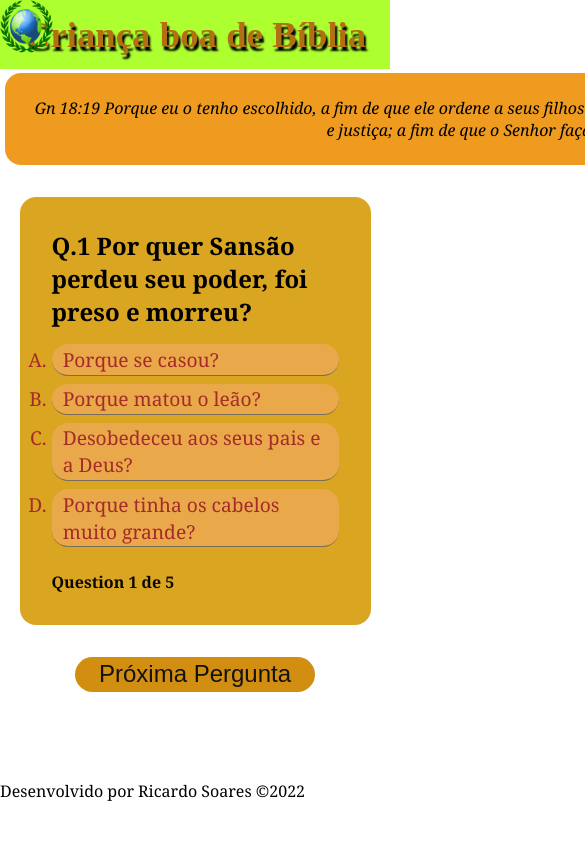
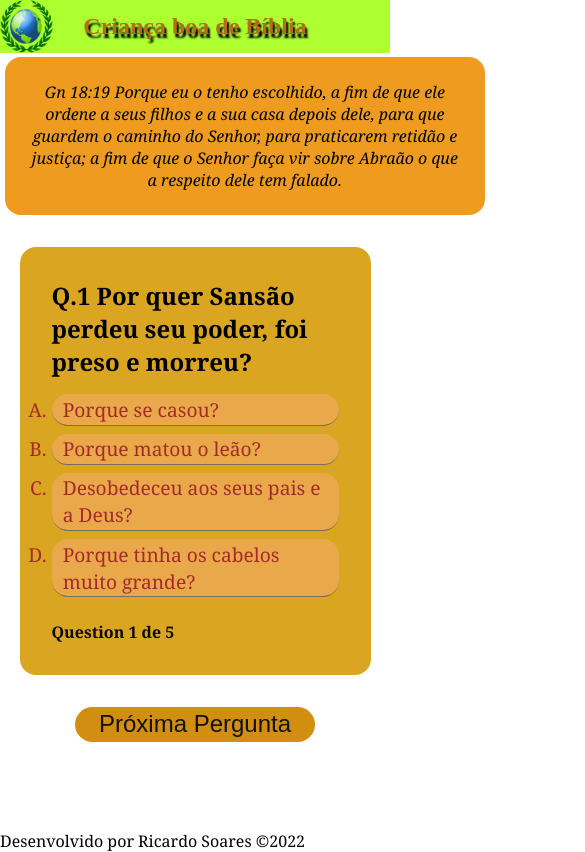
Before and after one commit to Ricardo-72/quiz-infantil, a plain HTML site: page index.html in a window 390 px wide. Shown: the top 852 px of the page, 585 px wide, since content can reach past the window. Drawn offline with Linux system fonts and the light colour scheme.

Commit message:
Update quiz.css

```diff
--- a/quiz.css
+++ b/quiz.css
@@ -144,7 +144,16 @@ footer{
 }
 @media ((max-width:800px)){
     #title{
-        font-size: 2.3rem;
+        font-size: 1.5rem;
+    }
+    #vers-biblico{
+        background: rgb(238, 155, 31);
+        border-radius: 1rem;
+        margin: 0.3rem;
+        text-align: center;
+        padding: 1.5rem;
+        width: 30rem;
+        font-style: italic;
     }
     img{
         width: 3.3rem;
@@ -182,7 +191,7 @@ footer{
 @media ((max-width:320px)){
 
     #title{
-        font-size: 1.3rem;
+        font-size: 1.2rem;
     }
     img{
         width: 2.3rem;
```
